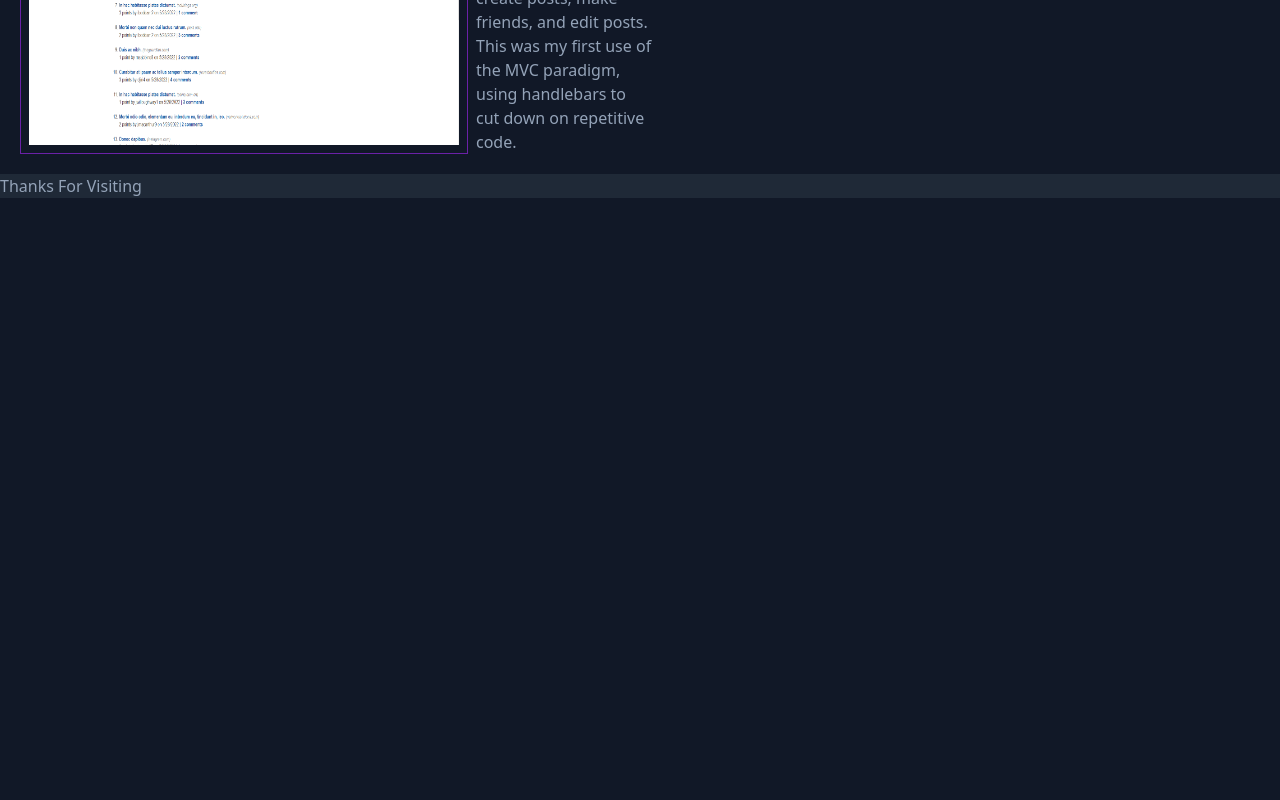
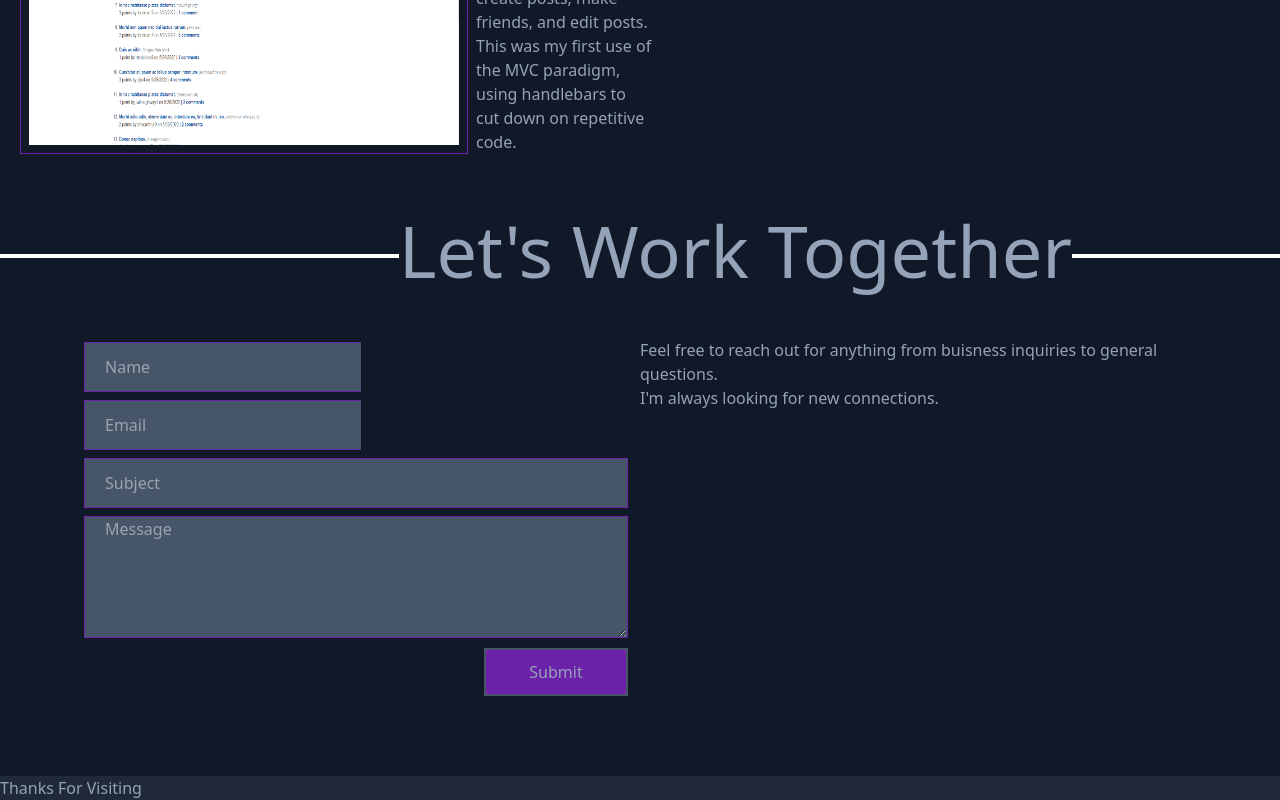
Before and after one commit to beimy/react-port, a React (Create React App) app: page / in a window 1280 px wide. Shown: the part 1850-2650 px from the top of the page. Before the commit the page ends 2048 px from the top, so only its background shows below. Built offline with nearby package versions, Linux system fonts and the light colour scheme.

Commit message:
built out contact section

```diff
--- a/src/App.js
+++ b/src/App.js
@@ -3,6 +3,7 @@ import About from './components/About';
 import Nav from './components/Nav';
 import Portfolio from './components/Portfolio';
 import Footer from './components/Footer';
+import Contact from './components/Contact';
 import './App.css';
 
 function App() {
@@ -10,9 +11,10 @@ function App() {
     <div>
       <Nav>
       </Nav>
-      <main>
+      <main className='flex flex-col min-h-screen'>
         <About></About>
         <Portfolio></Portfolio>
+        <Contact></Contact>
         <Footer></Footer>
       </main>
 
--- /dev/null
+++ b/src/components/Contact/index.js
@@ -0,0 +1,76 @@
+import React, { useState } from "react";
+import { validateEmail } from '../../utils/helpers';
+
+function Contact() {
+
+    const [formState, setFormState] = useState({ name: '', email: '', message: '', subject: '' });
+    const {name, email, message, subject} = formState;
+    const [errorMessage, setErrorMessage] = useState('');
+
+    function handleChange(e) {
+        if(e.target.name === 'email') {
+            const isValid = validateEmail(e.target.value);
+            console.log(isValid);
+
+            if(!isValid) {
+                setErrorMessage('Your email is invalid.');
+            } else {
+                setErrorMessage('');
+            }
+        } else {
+            if(!e.target.value.length) {
+                setErrorMessage(`${e.target.name} is required`);
+            } else {
+                setErrorMessage('');
+            }
+        }
+
+        if(!errorMessage) {
+            setFormState({...formState, [e.target.name]: e.target.value })
+        }
+
+    }
+
+    function handleSubmit(e) {
+        e.preventDefault();
+        console.log(formState);
+    }
+
+    return (
+        <div className="flex flex-grow relative border-t-4 border-white mt-20 justify-center">
+            <h2 className="bg-gray-900 text-7xl absolute top-[-2.75rem] right-52 z-10 flex">Let's Work Together</h2>
+            <section className="container flex justify-between my-20 px-20 ">
+                <form id='contact-form' className="min-w-[50%] max-w-[600px] " onSubmit={handleSubmit}>
+                    <ul className="min-w-[50%] max-w-[600px]">
+                        <li className="contact-li-half">
+                            <input type="text" className="contact-input" defaultValue={name} placeholder='Name' onBlur={handleChange} name="name" />
+                        </li>
+                        <li className="contact-li-half">
+                            <input type="email" className="contact-input" defaultValue={email} placeholder='Email' onBlur={handleChange} name="email" />
+                        </li>
+                        <li className="mr-4">
+                            <input name="subject" className='contact-input w-full' defaultValue={subject} placeholder='Subject' onBlur={handleChange} rows="1"  />
+                        </li>
+                        <li className="mr-4">
+                            <textarea name="message" className="contact-input w-full h-auto" defaultValue={message} placeholder='Message' onBlur={handleChange} rows='5'  />
+                        </li>
+                        <li>
+                            {errorMessage && (
+                            <div>
+                                <p className='error-text'>{errorMessage}</p>
+                            </div>
+                            )}
+                        </li>
+                        <li>
+                            <button type='submit' className="float-right bg-purple-800 w-36 h-12 border-2 border-slate-600 mr-3">Submit</button>
+                        </li>
+                    </ul>
+                </form>
+                <p>Feel free to reach out for anything from buisness inquiries to general questions.<br/> I'm always looking for new connections.</p>
+            </section>
+
+        </div>
+    )
+}
+
+export default Contact;
--- a/src/components/Footer/index.js
+++ b/src/components/Footer/index.js
@@ -2,7 +2,7 @@ import React from "react";
 
 function Footer() {
     return (
-        <footer className="bg-gray-800">
+        <footer className="bg-gray-800 mt-auto">
             <p>Thanks For Visiting</p>
         </footer>
     )
--- a/src/components/Single/index.js
+++ b/src/components/Single/index.js
@@ -50,7 +50,7 @@ function Single() {
                         <p>Technologies Used:</p>
                         <ul className="flex px-2">
                             {project.techs.map(tech => (
-                                <li className="px-1">{tech}</li>
+                                <li className="px-1 border-l border-1">{tech}</li>
                             ))}
                         </ul>
                     </div>
--- a/src/index.css
+++ b/src/index.css
@@ -9,6 +9,16 @@
     }
 }
 
-/* @layer components {
+@layer components {
+    .contact-input {
+        @apply h-[50px] bg-slate-600 text-base border border-purple-800 px-5 w-full m-1
+    }
 
-} */
+    .contact-li {
+        @apply overflow-hidden w-full
+    }
+
+    .contact-li-half {
+        @apply min-w-[49%] block float-left overflow-hidden
+    }
+}
--- /dev/null
+++ b/src/utils/helpers.js
@@ -0,0 +1,8 @@
+export function capitalizeFirstLetter(string) {
+    return string.charAt(0).toUpperCase() + string.slice(1);
+  }
+
+  export function validateEmail(email) {
+    var re = /^(([^<>()[\]\\.,;:\s@"]+(\.[^<>()[\]\\.,;:\s@"]+)*)|(".+"))@((\[[0-9]{1,3}\.[0-9]{1,3}\.[0-9]{1,3}\.[0-9]{1,3}\])|(([a-zA-Z\-0-9]+\.)+[a-zA-Z]{2,}))$/;
+    return re.test(String(email).toLowerCase());
+  }
```
